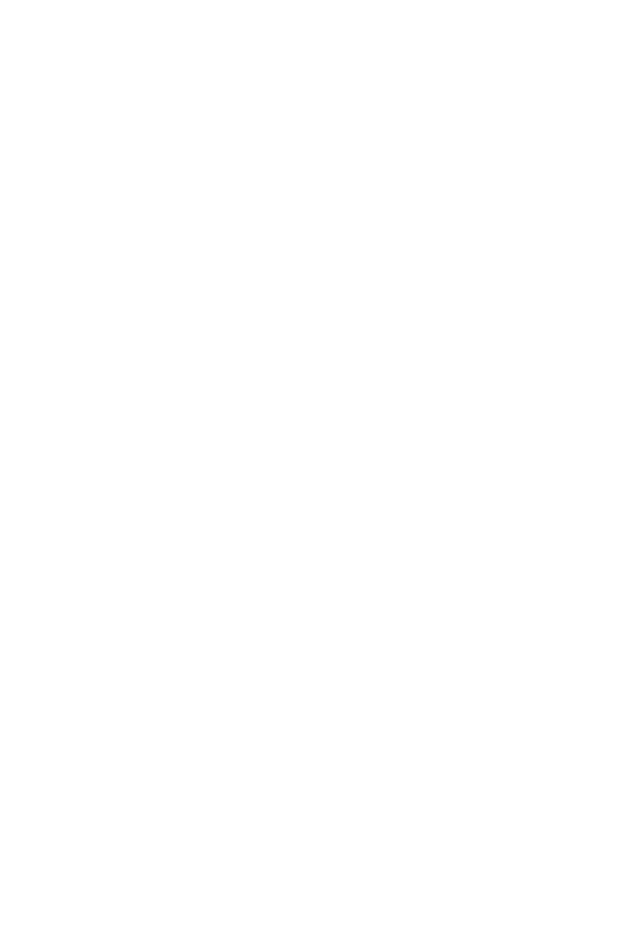
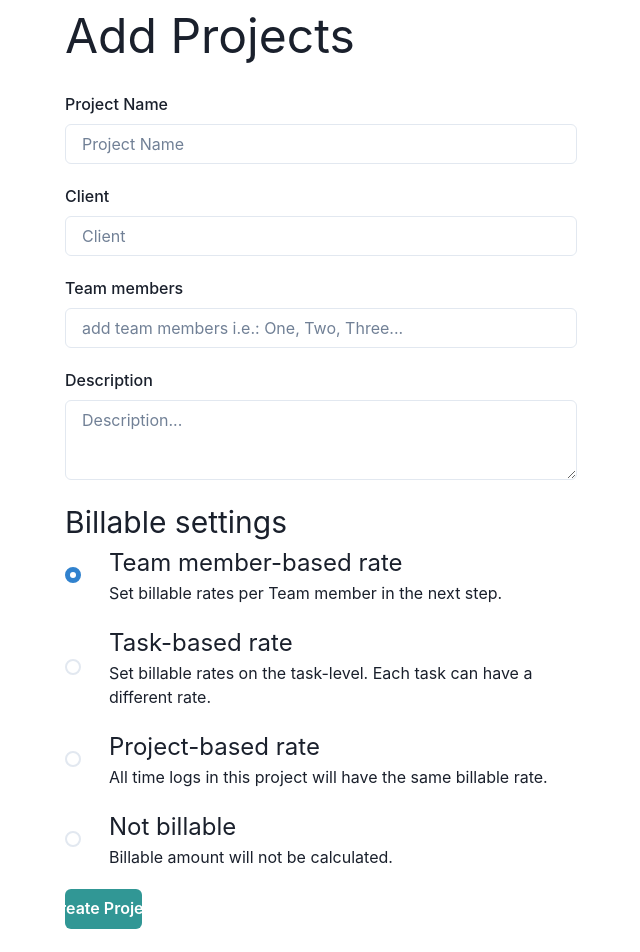
Before and after one commit to Thannzz/Myhours-Clone, a React (Create React App) app in the folder frontend/: page /dashboard/reports in a window 1280 px wide. Before the commit this address had no page. Shown: the top 952 px of the page, without its empty margins (319-959 px from the left). Before the commit the page ends 800 px from the top, so only its background shows below. Built offline with nearby package versions, Linux system fonts and the light colour scheme.

Commit message:
project form done

```diff
--- a/frontend/src/App.js
+++ b/frontend/src/App.js
@@ -7,7 +7,8 @@ import ProjectForm from './Components/ProjectsPages/ProjectForm';
 function App() {
   return (
     <div className="App">
-     <Allroutes />
+     {/* <Allroutes /> */}
+     <ProjectForm />
     </div>
   );
 }
--- a/frontend/src/Components/ProjectsPages/ProjectForm.jsx
+++ b/frontend/src/Components/ProjectsPages/ProjectForm.jsx
@@ -9,12 +9,52 @@ import {
   FormLabel,
   Button,
 } from "@chakra-ui/react";
-import React from "react";
+import axios from "axios";
+import React, { useState } from "react";
 
 function ProjectForm() {
+  const initialProject = {
+    projectname: "",
+    clientName: "",
+    description: '',
+    billing: false,
+    hours: 0,
+    billingAmount:0,
+    budgetSpent: 0,
+    createdON: "",
+    status: true,
+    teamMembers: [],
+  }
+  const [project, setProject] = useState(initialProject);
+  const [ team, setteam] = useState("");
     const onChange = (e)=>{
+      const { name:key, value } = e.target;
+      setProject({
+        ...initialProject,
+        [key]:value,
+      })
+    };
+    const setTeam = (e)=>{
+      setteam(e.target.value);
+    };
+    const setBilling = (e)=>{
+      setProject({
+        ...initialProject,
+        billing: e.target.value === "2"? true : false,
+      })
+    };
 
+    const submit = ()=>{
+      setProject({
+        ...initialProject,
+        teamMembers: team.split(", ")
+      })
+      let res = axios.post("http://localhost:8080/projects/new",{ body: project, headers :{
+        token: "6333e76d834c4636928012c6:singla@gmail.com :23104"
+      }});
+      console.log(res.data);
     }
+
   return (
     <Box w="40%" m={"auto"} mb="100px">
       <Text mb="20px" fontSize="5xl">
@@ -23,24 +63,24 @@ function ProjectForm() {
       <Stack gap={"20px"}>
         <Box>
           <FormLabel>Project Name</FormLabel>
-          <Input name="projectname" placeholder="Project Name" />
+          <Input name="projectname" placeholder="Project Name" onChange={onChange} />
         </Box>
         <Box>
           <FormLabel>Client</FormLabel>
-          <Input name="clientName" placeholder="Client" />
+          <Input name="clientName" placeholder="Client" onChange={onChange} />
         </Box>
         <Box>
           <FormLabel>Team members</FormLabel>
-          <Input name="team" placeholder="add team members i.e.: One, Two, Three..." />
+          <Input placeholder="add team members i.e.: One, Two, Three..." onChange={setTeam} />
         </Box>
         <Box>
           <FormLabel>Description</FormLabel>
-          <Textarea name="discription" placeholder="Description..." />
+          <Textarea name="discription" placeholder="Description..." onChange={onChange} />
         </Box>
 
         <Box>
           <Text fontSize="3xl">Billable settings</Text>
-          <RadioGroup name="radio" defaultValue="1">
+          <RadioGroup onChange={setBilling} defaultValue="1">
             <Stack gap={"20px"}>
               <Radio value="1">
                 <Box ml="20px">
@@ -77,7 +117,7 @@ function ProjectForm() {
             </Stack>
           </RadioGroup>
         </Box>
-        <Button w="15%" colorScheme={"teal"}>Create Project</Button>
+        <Button w="15%" onClick={submit} colorScheme={"teal"}>Create Project</Button>
       </Stack>
     </Box>
   );
```
